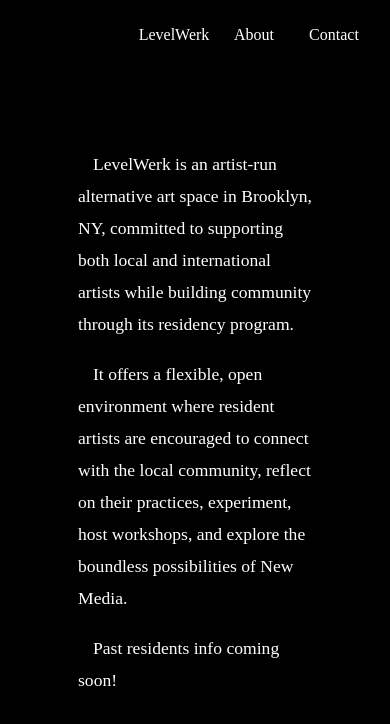
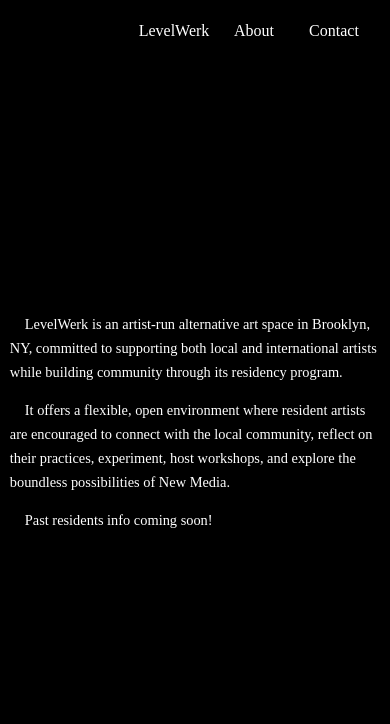
Before and after one commit to KarlieZhao/levelwerk, a React (Create React App) app: page /about in a window 390 px wide. Shown: the top 724 px of the page. Built offline with nearby package versions, Linux system fonts and the light colour scheme; no server answers; a web font is replaced by a local one.

Commit message:
Update styles.css

```diff
--- a/src/styles.css
+++ b/src/styles.css
@@ -134,6 +134,11 @@
 }
 
 @media (max-width: 768px) {
+  body {
+    font-size: 0.9rem;
+    line-height: 1.5rem;
+  }
+
   .content {
     width: 95vw;
     margin-left: 0.5rem;
@@ -148,4 +153,8 @@
     width: 5rem;
     font-size: 1rem;
   }
+
+  .about>div {
+    width: 95vw;
+  }
 }
```
